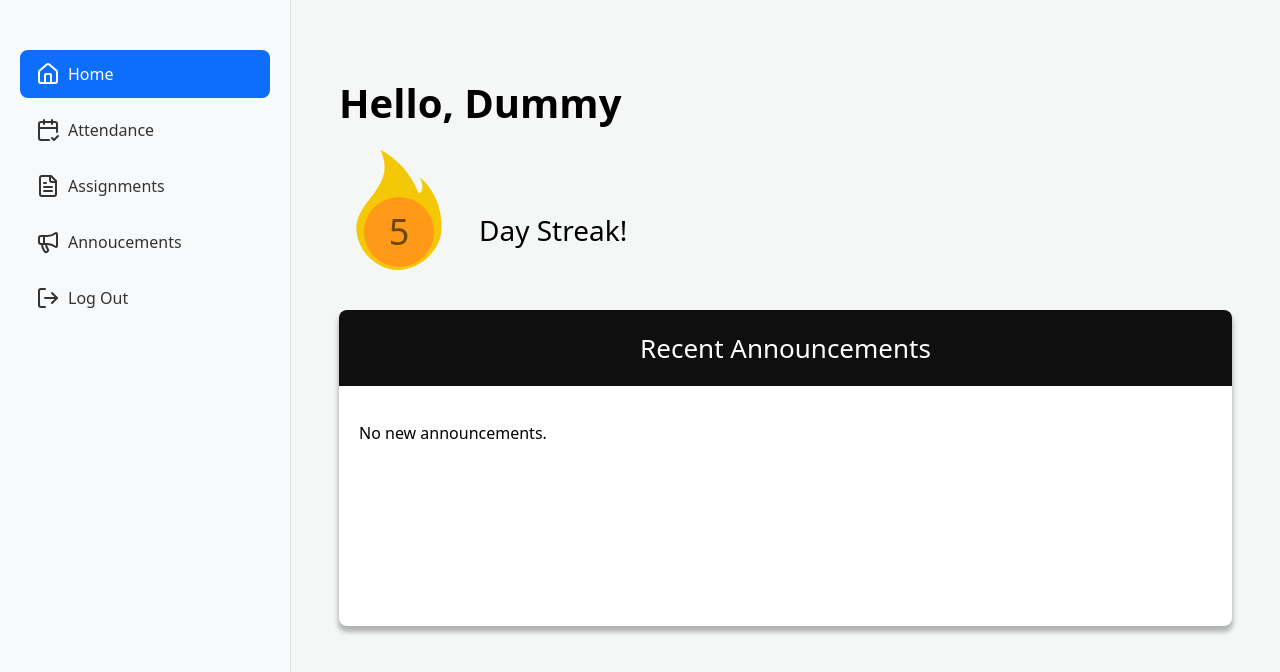
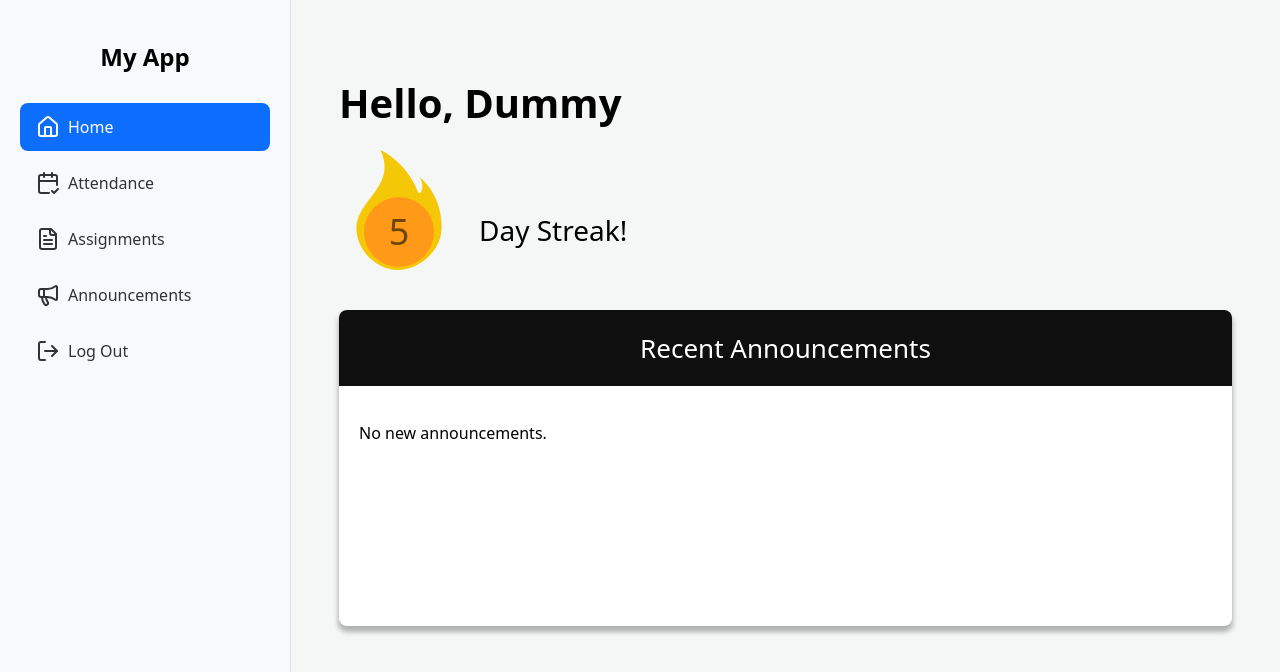
Before and after one commit to abhimanyu5ingh/website, a React (Vite) app: page /dashboard in a window 1280 px wide. Shown: the top 672 px of the page. Built offline with nearby package versions, Linux system fonts and the light colour scheme; no server answers; sample sign-in values are in the browser's storage.

Commit message:
Display user's name on dashboard

```diff
--- a/package.json
+++ b/package.json
@@ -10,6 +10,7 @@
     "preview": "vite preview"
   },
   "dependencies": {
+    "firebase": "^12.3.0",
     "lucide-react": "^0.544.0",
     "react": "^19.1.1",
     "react-dom": "^19.1.1",
--- a/src/App.tsx
+++ b/src/App.tsx
@@ -1,30 +1,65 @@
+import React, { useState, useEffect, type JSX } from 'react';
 import { BrowserRouter, Routes, Route, Navigate } from 'react-router-dom';
+import { onAuthStateChanged } from 'firebase/auth';
+import type { User } from 'firebase/auth';
+import { auth } from './firebaseConfig';
+
 import { SignInPage } from './SignInPage';
 import { DashboardLayout } from './layouts/DashboardLayout';
 import { StudentDashboard } from './pages/StudentDashboard';
 import { AttendancePage } from './pages/AttendancePage';
 import { AssignmentsPage } from './pages/AssignmentsPage';
-import { AnnouncementsPage } from './pages/AnnouncementsPage';
 
-// Import other pages here...
+// A custom component to protect routes that require a user to be logged in
+const ProtectedRoute = ({ user, children }: { user: User | null, children: JSX.Element }) => {
+  if (!user) {
+    // If the user is not logged in, redirect them to the login page
+    return <Navigate to="/login" replace />;
+  }
+  return children;
+};
 
 function App() {
+  const [user, setUser] = useState<User | null>(null);
+  const [loading, setLoading] = useState(true);
+
+  useEffect(() => {
+    // This listener from Firebase checks for login state changes
+    const unsubscribe = onAuthStateChanged(auth, (currentUser) => {
+      setUser(currentUser);
+      setLoading(false);
+    });
+
+    // Cleanup the subscription when the component unmounts
+    return () => unsubscribe();
+  }, []);
+
+  // Show a loading message while Firebase is checking the auth state
+  if (loading) {
+    return <div>Loading...</div>;
+  }
+
   return (
     <BrowserRouter>
       <Routes>
-        {/* Route for the login page */}
         <Route path="/login" element={<SignInPage />} />
 
-        {/* Routes for the dashboard, protected by the layout */}
-        <Route path="/dashboard" element={<DashboardLayout />}>
+        <Route
+          path="/dashboard/*"
+          element={
+            <ProtectedRoute user={user}>
+              <DashboardLayout />
+            </ProtectedRoute>
+          }
+        >
+          {/* Note: In React Router v6, nested routes are relative to the parent path */}
           <Route index element={<StudentDashboard />} />
           <Route path="attendance" element={<AttendancePage />} />
-          {<Route path="assignments" element={<AssignmentsPage />} />}
-          {<Route path="announcements" element={<AnnouncementsPage />} />}
+          <Route path="assignments" element={<AssignmentsPage />} />
         </Route>
 
-        {/* Redirect base URL to the login page */}
-        <Route path="*" element={<Navigate to="/login" />} />
+        {/* Redirect base URL to dashboard if logged in, otherwise to login */}
+        <Route path="*" element={<Navigate to={user ? "/dashboard" : "/login"} />} />
       </Routes>
     </BrowserRouter>
   );
--- a/src/SignInPage.tsx
+++ b/src/SignInPage.tsx
@@ -1,12 +1,22 @@
+import React from 'react';
 import { useNavigate } from 'react-router-dom';
-import React from 'react';
+import { signInWithPopup } from 'firebase/auth';
+import { auth, googleProvider } from './firebaseConfig';
 import './SignInPage.css';
 import GoogleIcon from './GoogleIcon';
 
 export function SignInPage() {
   const navigate = useNavigate();
-  const handleGoogleSignIn = () => {
-    navigate("/dashboard");
+
+  const handleGoogleSignIn = async () => {
+    try {
+      // This triggers the Google sign-in popup
+      await signInWithPopup(auth, googleProvider);
+      // After successful sign-in, navigate to the dashboard
+      navigate('/dashboard');
+    } catch (error) {
+      console.error("Error during Google sign-in:", error);
+    }
   };
 
   return (
--- a/src/components/Sidebar.css
+++ b/src/components/Sidebar.css
@@ -62,3 +62,40 @@
       display: none;
     }
   }
+
+.logout-button {
+  /* Reset button styles to act like a link */
+  background: none;
+  border: none;
+  font-family: inherit;
+  font-size: inherit;
+  text-align: left;
+  cursor: pointer;
+
+  /* Make it look exactly like the NavLink items */
+  width: 100%;
+  display: flex;
+  align-items: center;
+  gap: 8px; /* Matches your 'a' tag gap */
+  padding: 12px 16px;
+  color: #333;
+  border-radius: 8px;
+  transition: background-color 0.2s;
+}
+
+.logout-button:hover {
+  background-color: #e9ecef;
+}
+
+/* This targets the span inside the button for your responsive design */
+@media (max-width: 768px) {
+  .logout-button {
+    justify-content: center;
+    gap: 0;
+    padding: 12px 0;
+  }
+
+  .logout-button span {
+    display: none;
+  }
+}
--- a/src/components/Sidebar.tsx
+++ b/src/components/Sidebar.tsx
@@ -1,19 +1,39 @@
 import React from 'react';
-import { NavLink } from 'react-router-dom';
+import { NavLink, useNavigate } from 'react-router-dom';
+import { signOut } from 'firebase/auth';
+import { auth } from '../firebaseConfig';
 import { Home, CalendarCheck2, FileText, Megaphone, LogOut } from 'lucide-react';
 import './Sidebar.css';
 
 export function Sidebar() {
+  const navigate = useNavigate();
+
+  const handleSignOut = async () => {
+    try {
+      await signOut(auth);
+      navigate('/login');
+    } catch (error) {
+      console.error("Error signing out:", error);
+    }
+  };
+
   return (
     <nav className="sidebar">
       <div className="sidebar-content">
-        <h2 />
+        <h2>My App</h2>
         <ul>
           <li><NavLink to="/dashboard" end><Home /><span>Home</span></NavLink></li>
           <li><NavLink to="/dashboard/attendance"><CalendarCheck2 /><span>Attendance</span></NavLink></li>
           <li><NavLink to="/dashboard/assignments"><FileText /><span>Assignments</span></NavLink></li>
-          <li><NavLink to="/dashboard/announcements"><Megaphone /><span>Annoucements</span></NavLink></li>
-          <li><NavLink to="/src/SignInPage.tsx"><LogOut /><span>Log Out</span></NavLink></li>
+          <li><NavLink to="/dashboard/announcements"><Megaphone /><span>Announcements</span></NavLink></li>
+
+          {/* This is now a button that triggers the sign-out function */}
+          <li>
+            <button className="logout-button" onClick={handleSignOut}>
+              <LogOut />
+              <span>Log Out</span>
+            </button>
+          </li>
         </ul>
       </div>
     </nav>
--- /dev/null
+++ b/src/firebaseConfig.ts
@@ -0,0 +1,21 @@
+// Import the functions you need from the SDKs you need
+import { initializeApp } from "firebase/app";
+import { getAuth, GoogleAuthProvider } from "firebase/auth"; // <-- Added Auth imports
+
+// Your web app's Firebase configuration
+const firebaseConfig = {
+  apiKey: "AIzaSyCZKN56WuYIhAHaEibSPzqhS9dyi9dPFvY",
+  authDomain: "website-3ad6d.firebaseapp.com",
+  projectId: "website-3ad6d",
+  storageBucket: "website-3ad6d.firebasestorage.app",
+  messagingSenderId: "786778710819",
+  appId: "1:786778710819:web:61a6707508f8005e5ba296",
+  measurementId: "G-MRYJVDXMQ7"
+};
+
+// Initialize Firebase
+const app = initializeApp(firebaseConfig);
+
+// Initialize Firebase Authentication and export it
+export const auth = getAuth(app);
+export const googleProvider = new GoogleAuthProvider();
--- a/tsconfig.app.json
+++ b/tsconfig.app.json
@@ -5,6 +5,7 @@
     "useDefineForClassFields": true,
     "lib": ["ES2022", "DOM", "DOM.Iterable"],
     "module": "ESNext",
+    "jsx": "react-jsx",
     "types": ["vite/client"],
     "skipLibCheck": true,
 
```
Also changed, not shown: 1 other file (tests, documents, lock files or other folders).
